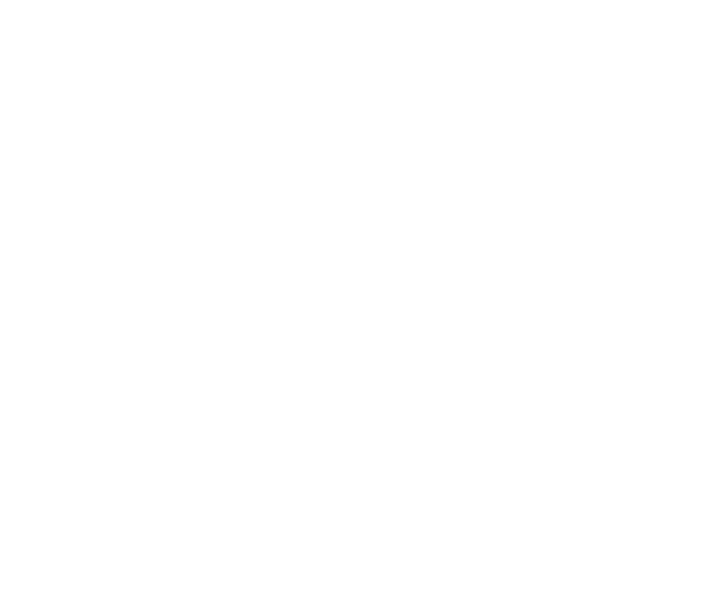
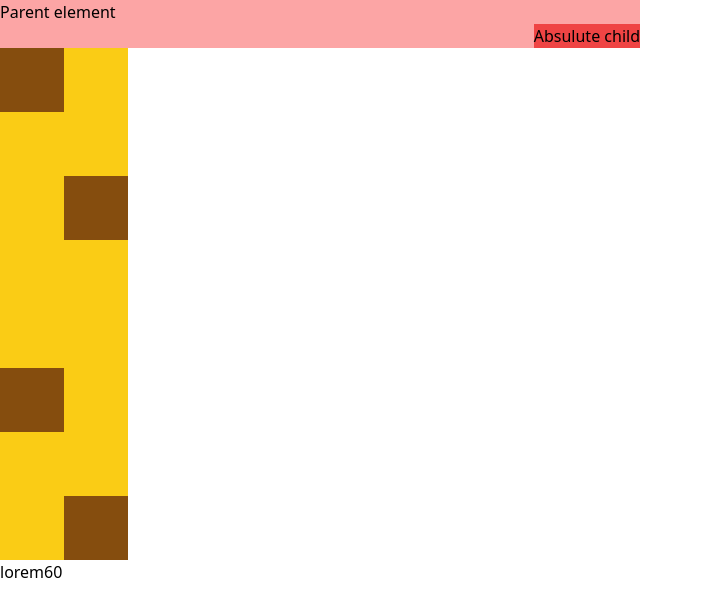
Before and after one commit to OnatArslan/tailwind-playground, a plain HTML site: page 06-layout-position/index.html in a window 1280 px wide. Shown: the whole page, without its empty margins (0-703 px from the left). Drawn offline with nearby package versions, Linux system fonts and the light colour scheme.

Commit message:
Commit for end of 06

```diff
--- a/06-layout-position/index.html
+++ b/06-layout-position/index.html
@@ -9,15 +9,28 @@
   </head>
   <body>
     <!-- Positioning -->
-
+    <div class="relative h-12 w-1/2 bg-red-300">
+      <p>Parent element</p>
+      <div class="absolute bottom-0 right-0 bg-red-500">
+        <p>Absulute child</p>
+      </div>
+    </div>
     <!-- Top left corner -->
-
+    <div class="relative h-32 w-32 bg-yellow-400">
+      <div class="absolute left-0 top-0 h-16 w-16 bg-yellow-800"></div>
+    </div>
     <!-- Top right corner -->
-
+    <div class="relative h-32 w-32 bg-yellow-400">
+      <div class="absolute right-0 top-0 h-16 w-16 bg-yellow-800"></div>
+    </div>
     <!-- Bottom left corner -->
-
+    <div class="relative h-32 w-32 bg-yellow-400">
+      <div class="absolute left-0 bottom-0 h-16 w-16 bg-yellow-800"></div>
+    </div>
     <!-- Bottom right corner -->
-
+    <div class="relative h-32 w-32 bg-yellow-400">
+      <div class="absolute right-0 bottom-0 h-16 w-16 bg-yellow-800"></div>
+    </div>
     <!-- Span top edge -->
 
     <!-- Span left edge -->
@@ -27,7 +40,7 @@
     <!-- Span bottom edge -->
 
     <!-- Display Classes -->
-
+    <div>lorem60</div>
     <!-- Z-Index -->
 
     <!-- Floats -->
```
